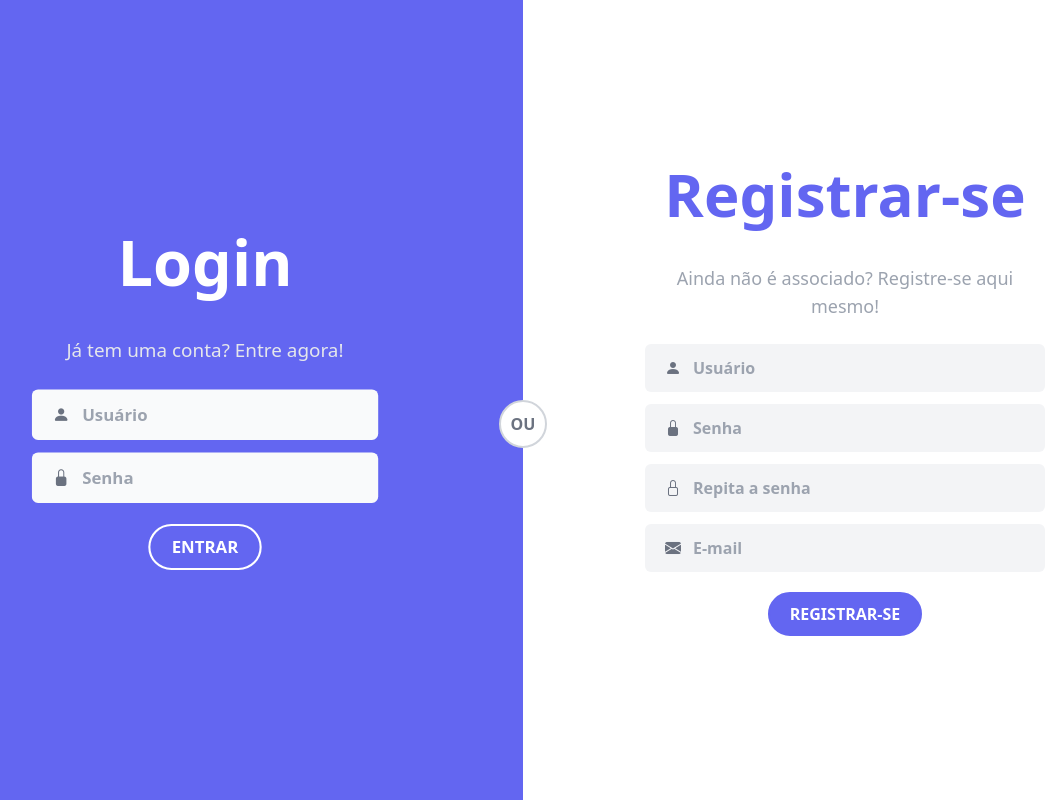
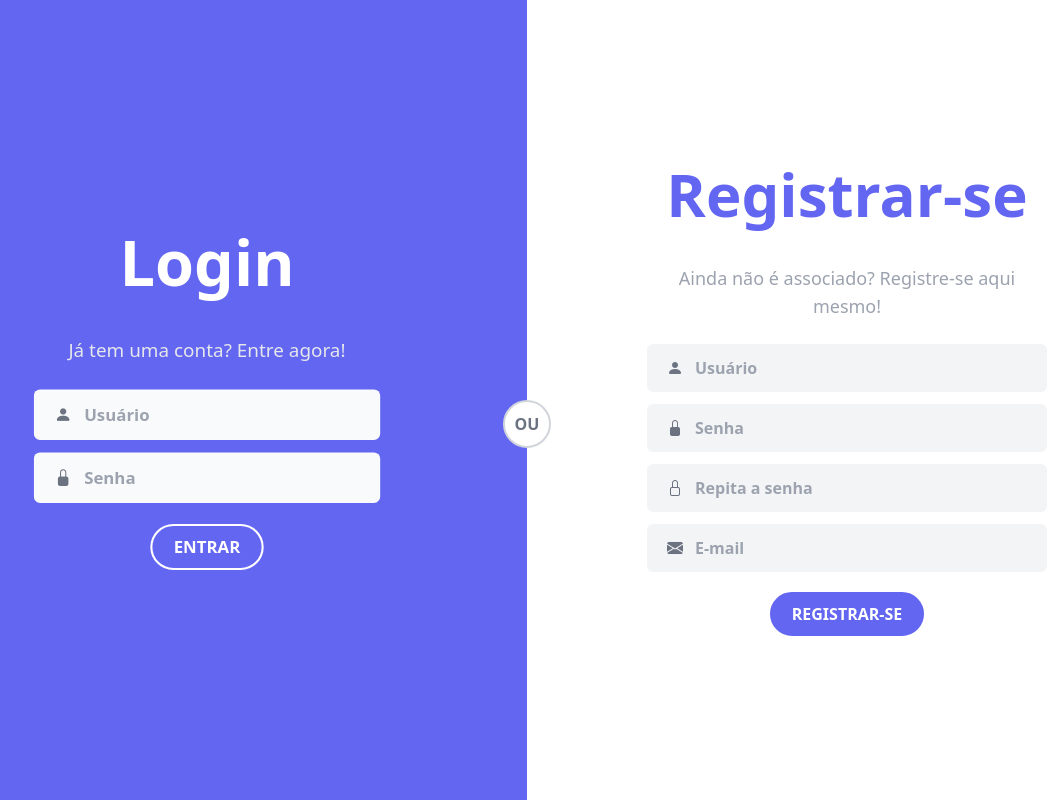
Before and after one commit to ThiagoFukuyama/login-php, a PHP site: page / in a window 1280 px wide. Shown: the whole page, without its empty margins (113-1170 px from the left). Run offline with PHP 8.4, Linux system fonts and the light colour scheme; some libraries are stand-ins or nearby versions.

Commit message:
Arrumado padding da seção Login

```diff
--- a/public/index.php
+++ b/public/index.php
@@ -22,7 +22,7 @@ session_start();
             <div class="flex flex-col lg:flex-row lg:h-screen justify-center items-center">
 
                 <!-- LOGIN -->
-                <div id="login" class="group relative w-full h-full bg-indigo-500 px-4 py-20 flex-1 flex justify-center items-center">
+                <div id="login" class="group relative w-full h-full bg-indigo-500 px-5 py-20 flex-1 flex justify-center items-center">
                     <form id="login-form" action="includes/login.inc.php" method="post" class="group-hover:scale-105 max-w-[330px] w-full flex flex-col justify-center items-center duration-150">
 
                         <div class="text-center">
```
